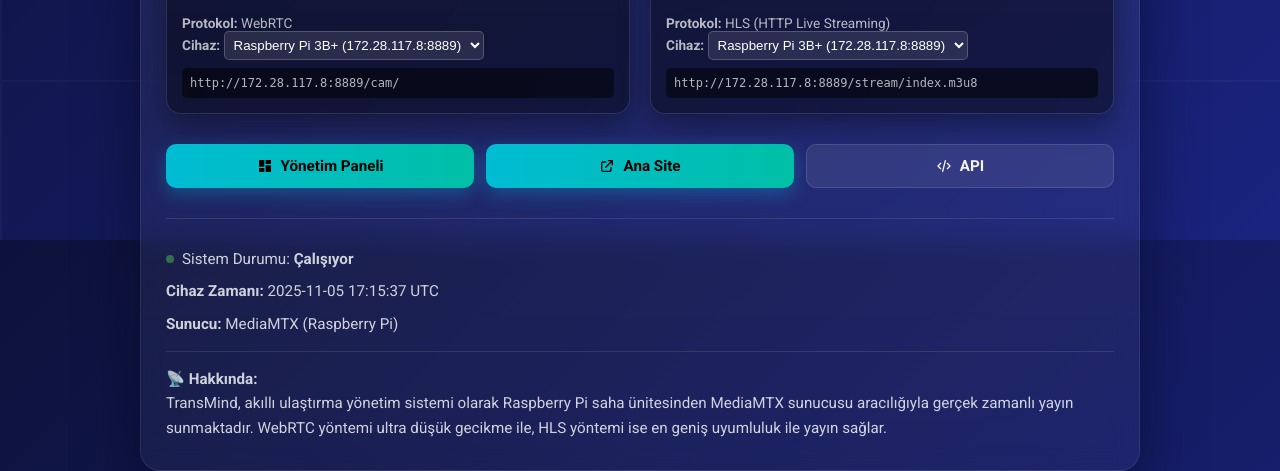
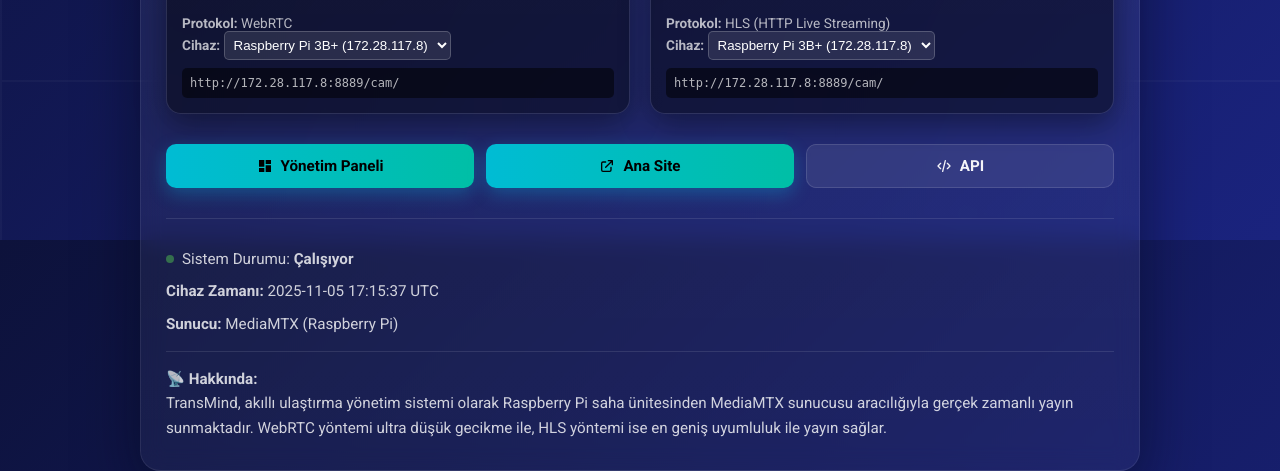
Before and after one commit to bulutsoft-dev/Transmind-PI, a Flask app: page / in a window 1280 px wide. Shown: the part 560-1031 px from the top of the page. Run offline with Flask 3, Linux system fonts and the light colour scheme; some libraries are stand-ins or nearby versions.

Commit message:
refactor(old): old basic /cam stream

```diff
--- a/app.py
+++ b/app.py
@@ -1,6 +1,5 @@
 import logging
-from flask import Flask, render_template, redirect, request
-import requests
+from flask import Flask, render_template, redirect
 from config import get_active_device_config, get_all_devices, ACTIVE_DEVICE
 
 # === Uygulama ve Loglama Kurulumu ===
@@ -12,7 +11,7 @@ logger = logging.getLogger(__name__)
 
 # Aktif cihaz konfigürasyonunu al
 active_device = get_active_device_config()
-stream_url = f"http://{active_device['STREAM_HOST']}:{active_device['STREAM_PORT']}/cam/"
+stream_url = active_device['STREAM_URL']
 
 logger.info(f"Aktif cihaz: {ACTIVE_DEVICE}")
 logger.info(f"Stream URL: {stream_url}")
@@ -41,66 +40,17 @@ def cams():
 
 @app.route('/stream')
 def stream():
-    """MediaMTX WebRTC sayfasını proxy'le - URL tarayıcıda /stream olarak görünsün."""
-    try:
-        # Aktif cihazın stream URL'sinden içeriği al
-        response = requests.get(stream_url, timeout=5)
-        logger.info(f"Stream proxy'si: {stream_url} -> 200 OK")
-        return response.text, response.status_code, response.headers
-    except Exception as e:
-        logger.error(f"Stream proxy hatası: {e}")
-        return render_template('error.html'), 500
-
-
-@app.route('/stream/<device_id>')
-def stream_device(device_id):
-    """Belirtilen cihazın stream'ine erişim sağla."""
-    all_devices = get_all_devices()
-
-    if device_id not in all_devices:
-        logger.warning(f"Bilinmeyen cihaz: {device_id}")
-        return render_template('error.html'), 404
-
-    device = all_devices[device_id]
-    stream_url = device.get('STREAM_URL')
-
-    if not stream_url:
-        logger.error(f"Cihaz {device_id} için stream URL yapılandırılmamış")
-        return render_template('error.html'), 400
-
-    try:
-        response = requests.get(stream_url, timeout=5)
-        logger.info(f"Cihaz {device_id} stream proxy'si: {stream_url} -> 200 OK")
-        return response.text, response.status_code, response.headers
-    except Exception as e:
-        logger.error(f"Cihaz {device_id} stream proxy hatası: {e}")
-        return render_template('error.html'), 500
+    """Aktif cihazın stream URL'sine yönlendir."""
+    logger.info(f"Stream yönlendirmesi: {stream_url}")
+    return redirect(stream_url, code=307)
 
 
 @app.route('/cam')
 def cam():
-    """Direkt MediaMTX WebRTC yayınına yönlendir."""
+    """Aktif cihazın WebRTC yayınına yönlendir."""
+    logger.info(f"Cam yönlendirmesi: {stream_url}")
     return redirect(stream_url, code=307)
 
-
-@app.route('/cam/<device_id>')
-def cam_device(device_id):
-    """Belirtilen cihazın WebRTC yayınına direkt yönlendir."""
-    all_devices = get_all_devices()
-
-    if device_id not in all_devices:
-        logger.warning(f"Bilinmeyen cihaz: {device_id}")
-        return render_template('error.html'), 404
-
-    device = all_devices[device_id]
-    stream_url = device.get('STREAM_URL')
-
-    if not stream_url:
-        logger.error(f"Cihaz {device_id} için stream URL yapılandırılmamış")
-        return render_template('error.html'), 400
-
-    logger.info(f"Cihaz {device_id} yönlendirmesi: {stream_url}")
-    return redirect(stream_url, code=307)
 
 
 @app.route('/health')
--- a/config.py
+++ b/config.py
@@ -4,7 +4,6 @@ import os
 DEVICES = {
     'lab_rpi_1_zerotier': {
         'HOST': '172.28.117.8',
-        'PORT': 22,
         'USER': 'transmind_3b',
         'PASSWORD': '12345678',
         'NAME': 'Raspberry Pi 3B+ Zerotier',
@@ -12,13 +11,10 @@ DEVICES = {
         'VNC_ENABLED': True,
         'VNC_PORT': 5901,
         'NOVNC_URL': '/novnc/lab_rpi_1_zerotier/vnc.html',
-        'STREAM_HOST': '172.28.117.8',
-        'STREAM_PORT': 8889,
         'STREAM_URL': 'http://172.28.117.8:8889/cam/',
     },
     'lab_rpi_2_zerotier': {
         'HOST': '172.28.248.105',
-        'PORT': 22,
         'USER': 'transmind',
         'PASSWORD': '12345678',
         'NAME': 'Raspberry Pi 4 Zerotier',
@@ -26,9 +22,7 @@ DEVICES = {
         'VNC_ENABLED': True,
         'VNC_PORT': 5902,
         'NOVNC_URL': '/novnc/lab_rpi_2_zerotier/vnc.html',
-        'STREAM_HOST': '172.28.248.105',
-        'STREAM_PORT': 8890,
-        'STREAM_URL': 'http://172.28.248.105:8890/cam/',
+        'STREAM_URL': 'http://172.28.248.105:8889/cam/',
     },
 }
 
--- a/templates/index.html
+++ b/templates/index.html
@@ -411,8 +411,8 @@
                 <div class="stream-footer">
                     <div><strong>Protokol:</strong> WebRTC</div>
                     <div><strong>Cihaz:</strong> <select id="device-select-webrtc" style="background: rgba(255,255,255,0.1); color: white; border: 1px solid rgba(255,255,255,0.2); padding: 5px; border-radius: 5px;">
-                        <option value="lab_rpi_1_zerotier" data-url="http://172.28.117.8:8889/cam/">Raspberry Pi 3B+ (172.28.117.8:8889)</option>
-                        <option value="lab_rpi_2_zerotier" data-url="http://172.28.248.105:8890/cam/">Raspberry Pi 4 (172.28.248.105:8890)</option>
+                        <option value="lab_rpi_1_zerotier">Raspberry Pi 3B+ (172.28.117.8)</option>
+                        <option value="lab_rpi_2_zerotier">Raspberry Pi 4 (172.28.248.105)</option>
                     </select></div>
                     <div class="url-display" id="webrtc-url">http://172.28.117.8:8889/cam/</div>
                 </div>
@@ -437,10 +437,10 @@
                 <div class="stream-footer">
                     <div><strong>Protokol:</strong> HLS (HTTP Live Streaming)</div>
                     <div><strong>Cihaz:</strong> <select id="device-select-hls" style="background: rgba(255,255,255,0.1); color: white; border: 1px solid rgba(255,255,255,0.2); padding: 5px; border-radius: 5px;">
-                        <option value="lab_rpi_1_zerotier">Raspberry Pi 3B+ (172.28.117.8:8889)</option>
-                        <option value="lab_rpi_2_zerotier">Raspberry Pi 4 (172.28.248.105:8890)</option>
+                        <option value="lab_rpi_1_zerotier">Raspberry Pi 3B+ (172.28.117.8)</option>
+                        <option value="lab_rpi_2_zerotier">Raspberry Pi 4 (172.28.248.105)</option>
                     </select></div>
-                    <div class="url-display" id="hls-url">http://localhost:5000/stream/lab_rpi_1_zerotier</div>
+                    <div class="url-display" id="hls-url">http://172.28.117.8:8889/cam/</div>
                 </div>
             </div>
         </div>
@@ -486,6 +486,12 @@
 </div>
 
 <script>
+    // Cihaz IP adresleri
+    const deviceIPs = {
+        'lab_rpi_1_zerotier': '172.28.117.8',
+        'lab_rpi_2_zerotier': '172.28.248.105'
+    };
+
     // Zamanı güncelle
     function updateTime() {
         const now = new Date();
@@ -503,8 +509,9 @@
         const deviceSelect = document.getElementById('device-select-webrtc');
         const urlDisplay = document.getElementById('webrtc-url');
 
-        const selectedOption = deviceSelect.options[deviceSelect.selectedIndex];
-        const streamUrl = selectedOption.getAttribute('data-url');
+        const selectedDevice = deviceSelect.value;
+        const deviceIP = deviceIPs[selectedDevice];
+        const streamUrl = `http://${deviceIP}:8889/cam/`;
 
         urlDisplay.textContent = streamUrl;
 
@@ -542,19 +549,10 @@
         const deviceSelect = document.getElementById('device-select-hls');
         const urlDisplay = document.getElementById('hls-url');
 
-        const selectedOption = deviceSelect.options[deviceSelect.selectedIndex];
-        let deviceId = selectedOption.value;
+        const selectedDevice = deviceSelect.value;
+        const deviceIP = deviceIPs[selectedDevice];
+        const hlsUrl = `http://${deviceIP}:8889/cam/`;
 
-        // Cihaz IP adresi ve portunu config'den al
-        let streamHost = '172.28.117.8';
-        let streamPort = 8889;
-
-        if (deviceId === 'lab_rpi_2_zerotier') {
-            streamHost = '172.28.248.105';
-            streamPort = 8890;
-        }
-
-        const hlsUrl = `http://${streamHost}:${streamPort}/stream/index.m3u8`;
         urlDisplay.textContent = hlsUrl;
 
         // HLS.js CDN'den yükle
```
